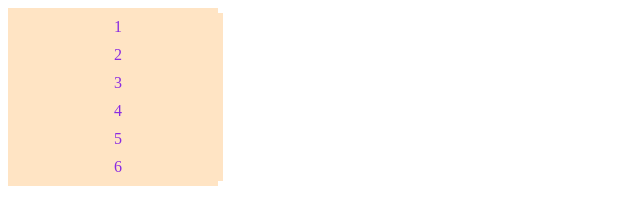
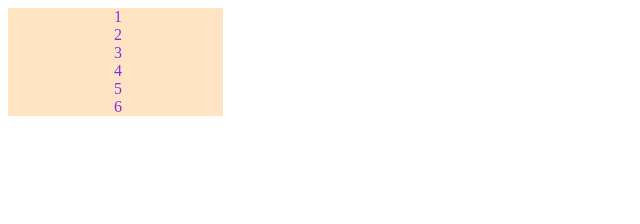
Before and after one commit to ivo-strante/demo-repo, a plain HTML site: page Index.html in a window 1280 px wide. Shown: the whole page, without its empty margins (0-640 px from the left). Drawn offline with Linux system fonts and the light colour scheme.

Commit message:
Update main.css

```diff
--- a/main.css
+++ b/main.css
@@ -3,5 +3,5 @@ div {
     background-color: bisque;
     width: 200px;
     text-align: center;
-    padding: 5px;
+    padding: 0px 5px;
 }
```
